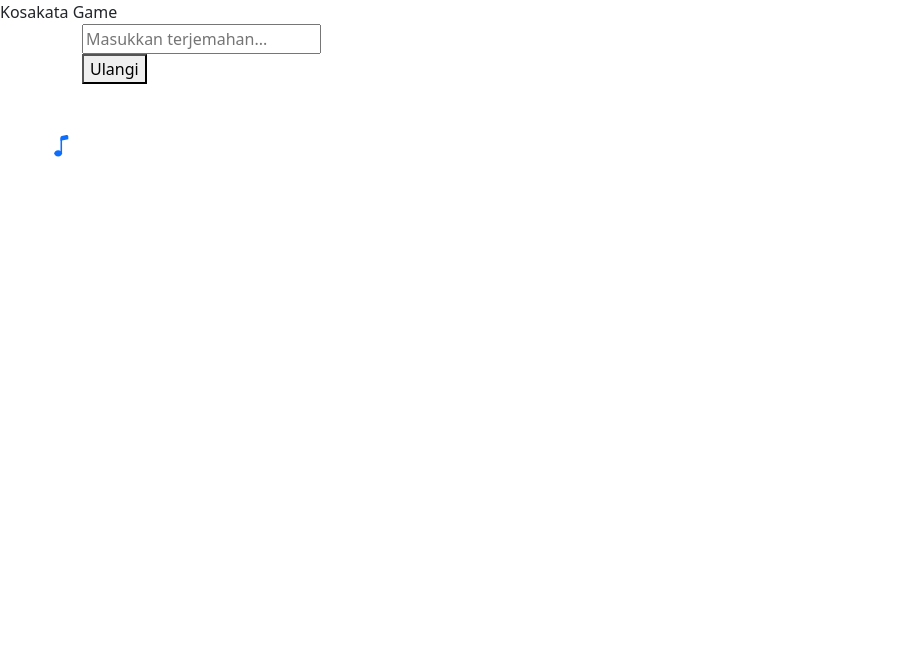
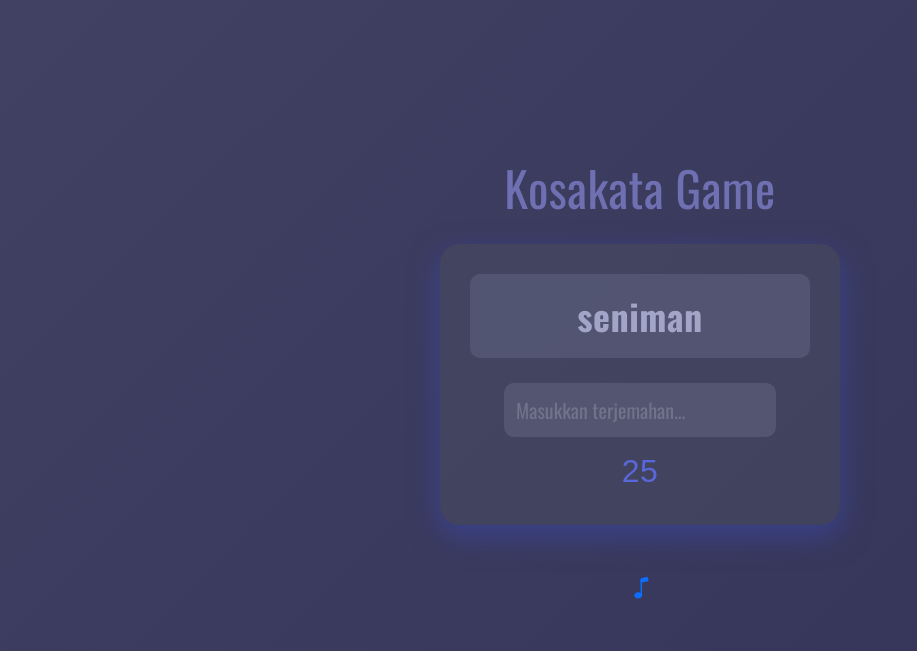
Before and after one commit to SaragihJabinsar/englishQuiz, a plain HTML site: page index.html in a window 1280 px wide. Shown: the whole page, without its empty margins (0-917 px from the left). Drawn offline with nearby package versions, Linux system fonts and the light colour scheme; the site is published under a folder, as on GitHub Pages, so addresses that start at the root find nothing; a web font is replaced by a local one.

Commit message:
Add files via upload

```diff
--- a/index.html
+++ b/index.html
@@ -7,7 +7,7 @@
     <title>Kosakata Game</title>
     <link href="https://cdn.jsdelivr.net/npm/bootstrap@5.3.3/dist/css/bootstrap.min.css" rel="stylesheet"
         integrity="sha384-QWTKZyjpPEjISv5WaRU9OFeRpok6YctnYmDr5pNlyT2bRjXh0JMhjY6hW+ALEwIH" crossorigin="anonymous">
-    <link rel="stylesheet" href="/style.css">
+    <link rel="stylesheet" href="style.css">
 </head>
 
 <body>
@@ -35,7 +35,7 @@
     <script src="https://cdn.jsdelivr.net/npm/bootstrap@5.3.3/dist/js/bootstrap.bundle.min.js"
         integrity="sha384-YvpcrYf0tY3lHB60NNkmXc5s9fDVZLESaAA55NDzOxhy9GkcIdslK1eN7N6jIeHz" crossorigin="anonymous">
     </script>
-    <script src="/script.js"></script>
+    <script src="script.js"></script>
 </body>
 
 </html>
--- a/script.js
+++ b/script.js
@@ -1034,4 +1034,4 @@ window.onload = startGame;
 
 // Music
 const music = new Audio();
-music.src = '/music/relax-music.mp3';
+music.src = 'music/relax-music.mp3';
```
